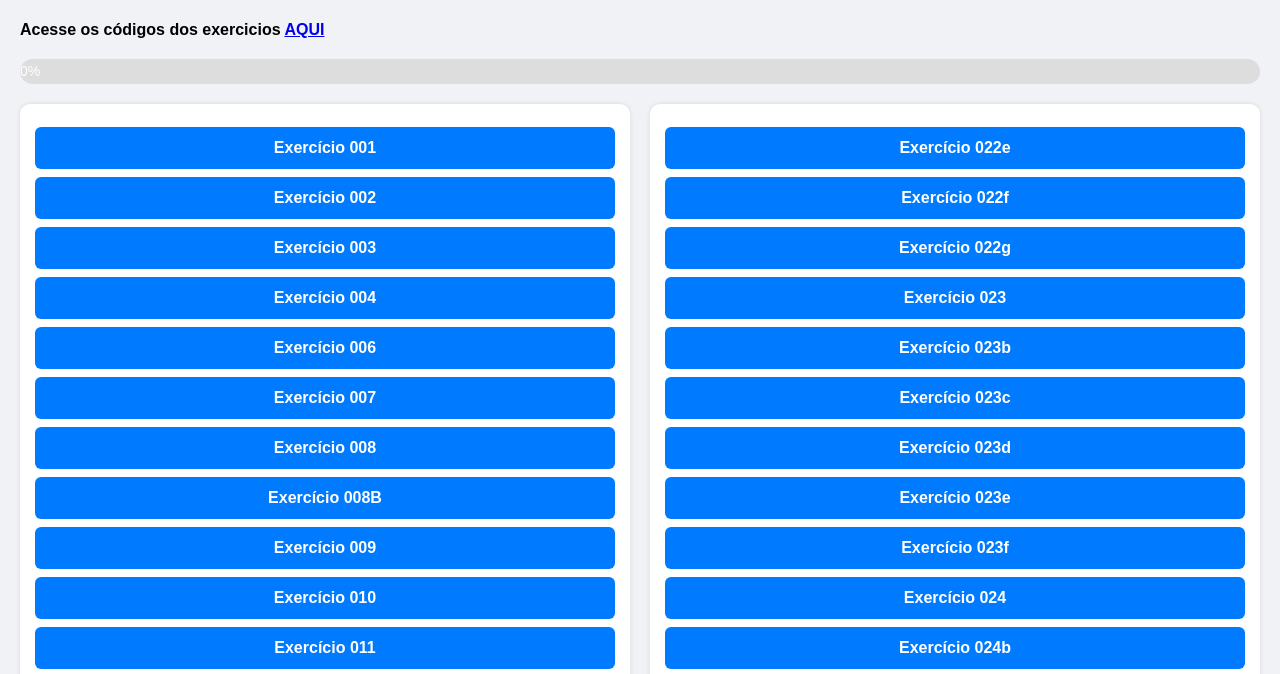
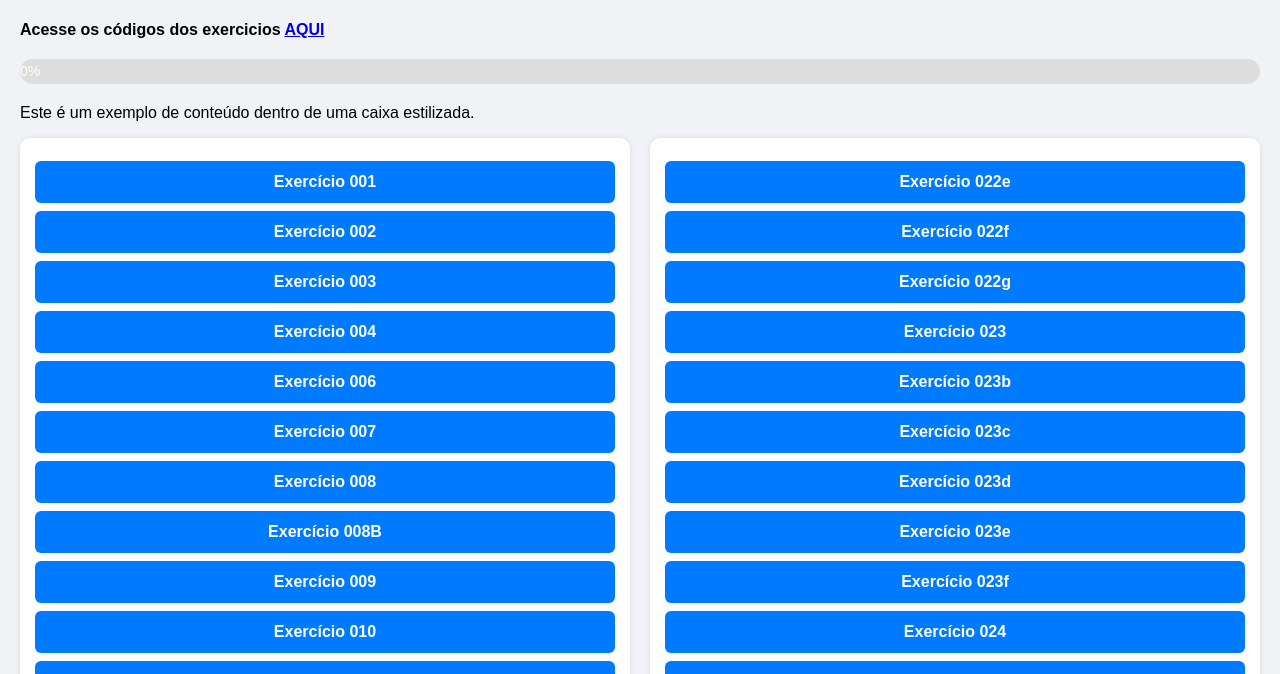
Before and after one commit to Jorgejotabrito/Projeto-Front-End, a plain HTML site: page index.html in a window 1280 px wide. Shown: the part 99-773 px from the top of the page. Drawn offline with Linux system fonts and the light colour scheme.

Commit message:
atualizar

```diff
--- a/index.html
+++ b/index.html
@@ -94,6 +94,9 @@
   <!-- Barra de progresso -->
   <div class="progress-container">
     <div class="progress-bar" id="progress-bar">0%</div>
+  </div>
+  <div class="caixa">
+    <p>Este é um exemplo de conteúdo dentro de uma caixa estilizada.</p>
   </div>
 
   <div class="container">
```
